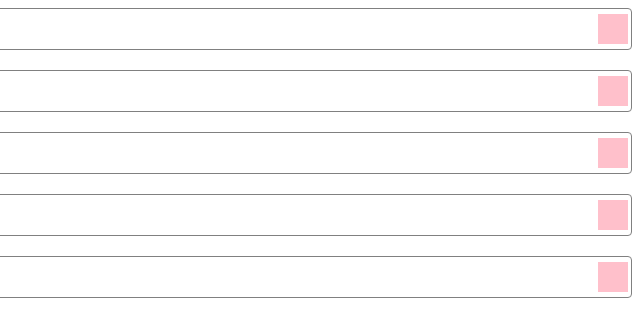
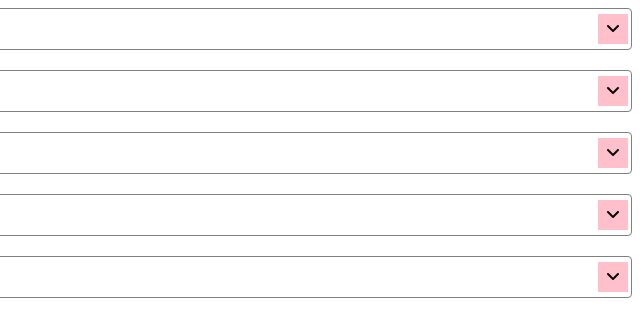
Before and after one commit to ayn2110/js_practice, a plain HTML site: page 06_faq.html in a window 1280 px wide. Shown: the full height of the page, 640-1280 px from the left. Drawn offline with nearby package versions, Linux system fonts and the light colour scheme.

Commit message:
# 0.1.4(20220629)

```diff
--- a/06_faq.html
+++ b/06_faq.html
@@ -26,7 +26,8 @@
         .icon-arrow{
             position: absolute;
             width: 30px;
-            height: 30px;
+            line-height: 30px;
+            text-align: center;
             background-color: pink;
             right:-5px;
             top:-5px;
@@ -39,35 +40,35 @@
         <div class="question-content">
             <div class="question">
                 q01
-                <div class="icon-arrow"></div>
+                <div class="icon-arrow"><i class="fa-solid fa-angle-down"></i></div>
             </div>
             <div class="answer">a01</div>
         </div>
         <div class="question-content">
             <div class="question">
                 q02
-                <div class="icon-arrow"></div>
+                <div class="icon-arrow"><i class="fa-solid fa-angle-down"></i></div>
             </div>
             <div class="answer">a02</div>
         </div>
         <div class="question-content">
             <div class="question">
                 q03
-                <div class="icon-arrow"></div>
+                <div class="icon-arrow"><i class="fa-solid fa-angle-down"></i></div>
             </div>
             <div class="answer">a03</div>
         </div>
         <div class="question-content">
             <div class="question">
                 q04
-                <div class="icon-arrow"></div>
+                <div class="icon-arrow"><i class="fa-solid fa-angle-down"></i></div>
             </div>
             <div class="answer">a04</div>
         </div>
         <div class="question-content">
             <div class="question">
                 q05
-                <div class="icon-arrow"></div>
+                <div class="icon-arrow"><i class="fa-solid fa-angle-down"></i></div>
             </div>
             <div class="answer">a05</div>
         </div>
```
